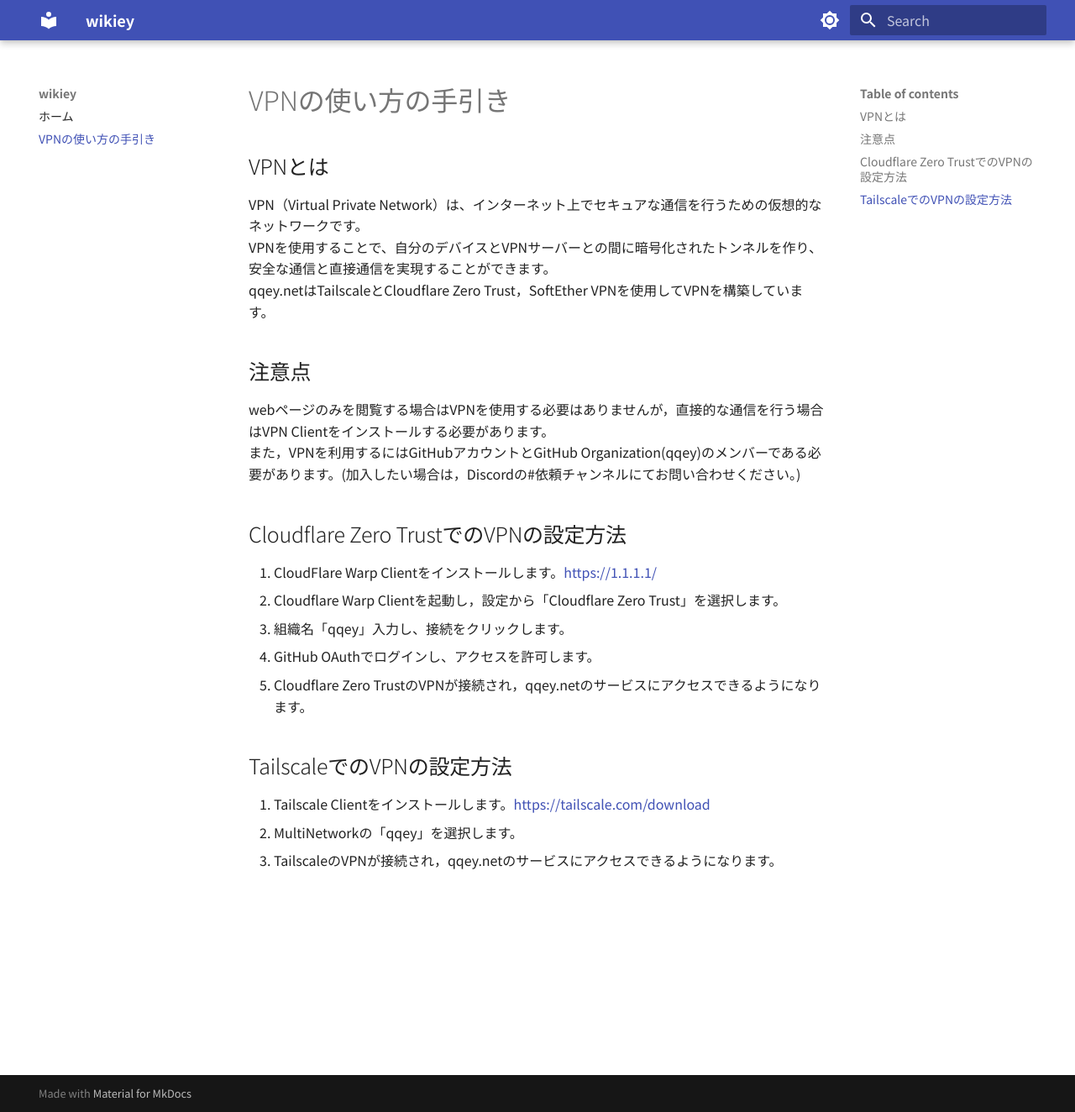
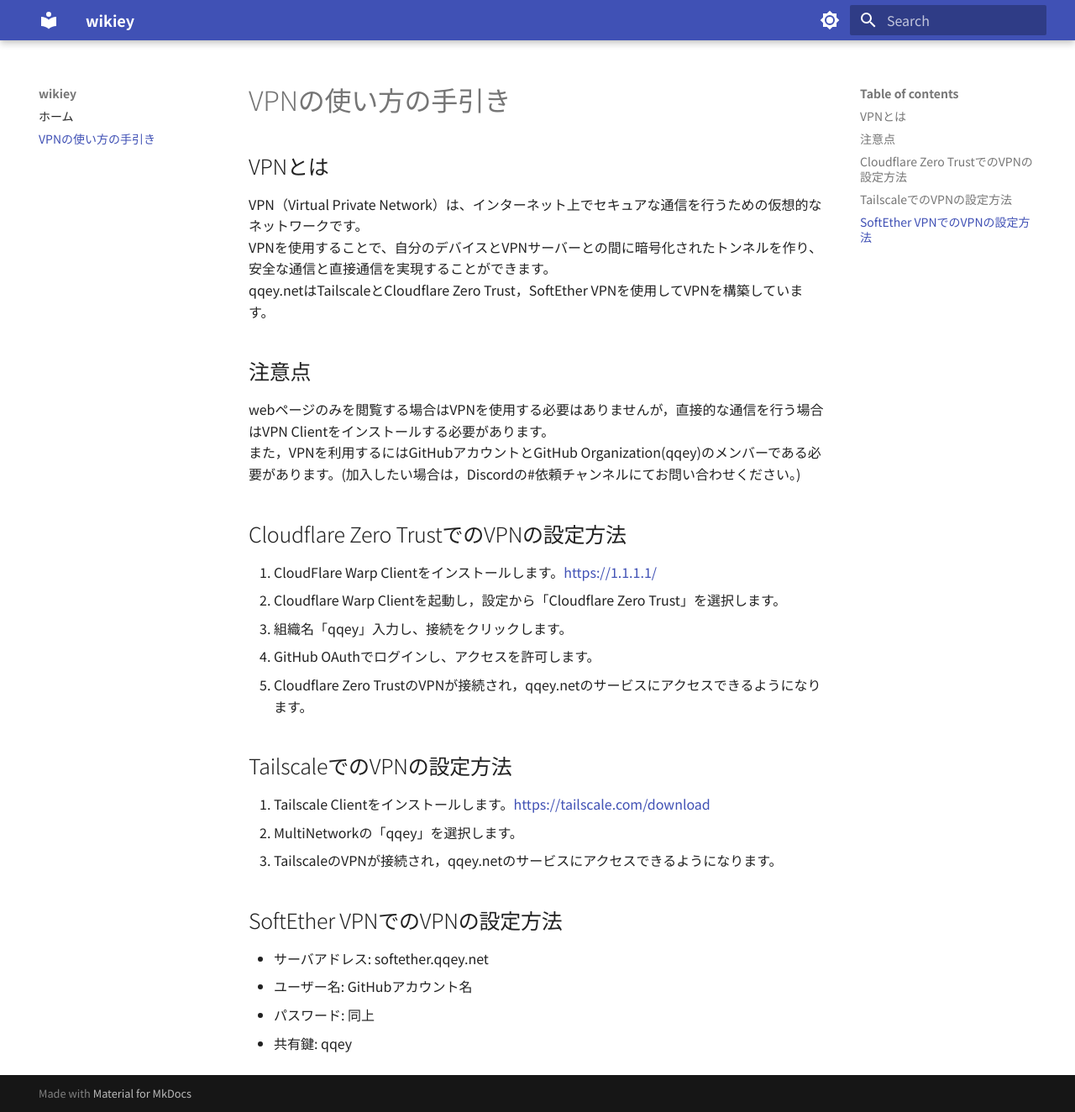
Before and after one commit to qqey/wiki, an MkDocs documentation site: the page built from docs/VPN.md, in a window 1280 px wide and 1324 px high. Shown: the whole window at 84% size. Built offline with MkDocs 1.6.1 and Material for MkDocs 9.7.7, drawn with Linux system fonts in a browser that asks for light colours.

Commit message:
Add SoftEther VPN configuration instructions

```diff
--- a/docs/VPN.md
+++ b/docs/VPN.md
@@ -24,3 +24,10 @@ webページのみを閲覧する場合はVPNを使用する必要はありま
 1. Tailscale Clientをインストールします。<https://tailscale.com/download>
 2. MultiNetworkの「qqey」を選択します。
 3. TailscaleのVPNが接続され，qqey.netのサービスにアクセスできるようになります。
+
+## SoftEther VPNでのVPNの設定方法
+
+- サーバアドレス: softether.qqey.net
+- ユーザー名: GitHubアカウント名
+- パスワード: 同上
+- 共有鍵: qqey
```
